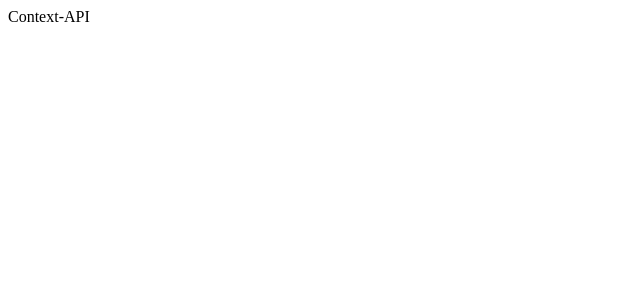
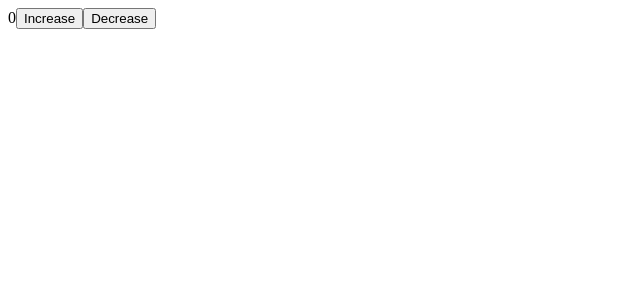
Before and after one commit to arvindbatham600/100x-0-1-class-solutions, a React (Vite) app in the folder week7/context-api/: page / in a window 1280 px wide. Shown: the top 300 px of the page, without its empty margins (0-640 px from the left). Built offline with nearby package versions, Linux system fonts and the light colour scheme.

Commit message:
context api

```diff
--- a/week7/context-api/src/App.jsx
+++ b/week7/context-api/src/App.jsx
@@ -1,3 +1,4 @@
+import Count from "./Count"
 
 
 function App() {
@@ -5,7 +6,7 @@ function App() {
 
   return (
     <>
-     <div>Context-API</div>
+      <Count />
     </>
   )
 }
--- /dev/null
+++ b/week7/context-api/src/Buttons.jsx
@@ -0,0 +1,14 @@
+import { useContext } from "react";
+import { CountContext } from "./context";
+
+const Buttons = ({ setCount }) => {
+    const count = useContext(CountContext);
+    return (
+      <>
+        <button onClick={() => setCount(count + 1)}>Increase</button>
+        <button onClick={() => setCount(count - 1)}>Decrease</button>
+      </>
+    );
+}
+
+export default Buttons;
--- /dev/null
+++ b/week7/context-api/src/Count.jsx
@@ -0,0 +1,19 @@
+import { useState } from "react";
+import Buttons from "./Buttons";
+import CountRender from "./CountRender";
+import { CountContext } from "./context";
+
+const Count = () => {
+  const [count, setCount] = useState(0);
+
+  return (
+    <>
+      <CountContext.Provider value={count}>
+        <CountRender />
+        <Buttons setCount={setCount} />
+      </CountContext.Provider>
+    </>
+  );
+};
+
+export default Count;
--- /dev/null
+++ b/week7/context-api/src/CountRender.jsx
@@ -0,0 +1,8 @@
+import { useContext } from "react";
+import { CountContext } from "./context";
+const CountRender = () => {
+  const count = useContext(CountContext);
+  return <>{count}</>;
+};
+
+export default CountRender;
--- /dev/null
+++ b/week7/context-api/src/context.jsx
@@ -0,0 +1,3 @@
+import { createContext } from "react";
+
+export const CountContext = createContext(1)
```
